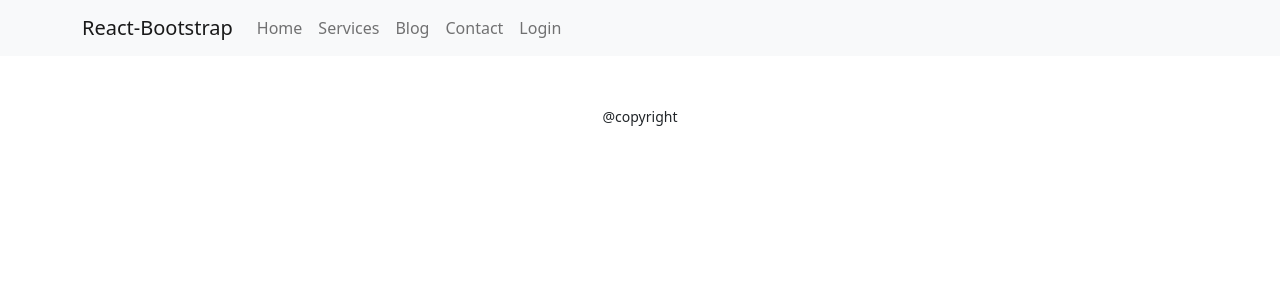
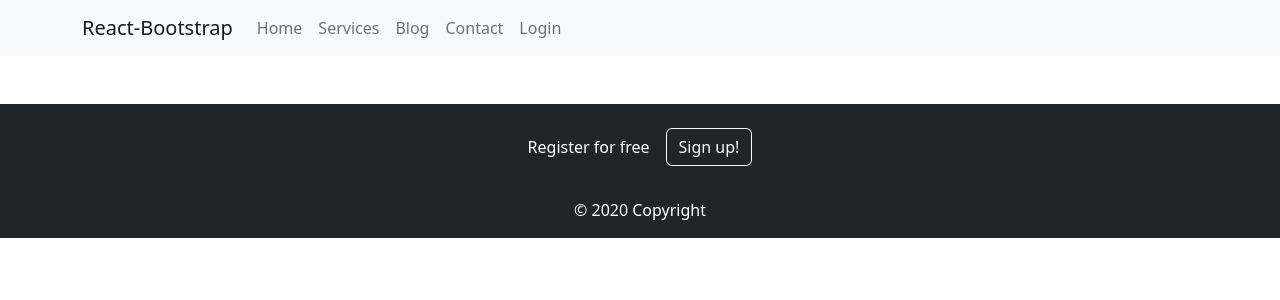
Before and after one commit to suhel45/mobile-repair-store-client-side, a React (Create React App) app: page / in a window 1280 px wide. Shown: the top 300 px of the page. Built offline with nearby package versions, Linux system fonts and the light colour scheme; no server answers.

Commit message:
footer added

```diff
--- a/src/component/Footer.js
+++ b/src/component/Footer.js
@@ -2,10 +2,24 @@ import React from 'react';
 
 const Footer = () => {
     return (
-        <div>
-            <footer>
-                <small>@copyright</small>
-            </footer>
+        <div className='bg-dark mt-5 '>
+            <section className="">
+  <footer className="text-center text-white">
+    <div className="container p-4 pb-0">
+      <section className="">
+        <p className="d-flex justify-content-center align-items-center">
+          <span className="me-3">Register for free</span>
+          <button type="button" className="btn btn-outline-light btn-rounded">
+            Sign up!
+          </button>
+        </p>
+      </section>
+    </div>
+    <div className="text-center p-3" >
+      © 2020 Copyright
+    </div>
+  </footer>
+</section>
         </div>
     );
 };
```
